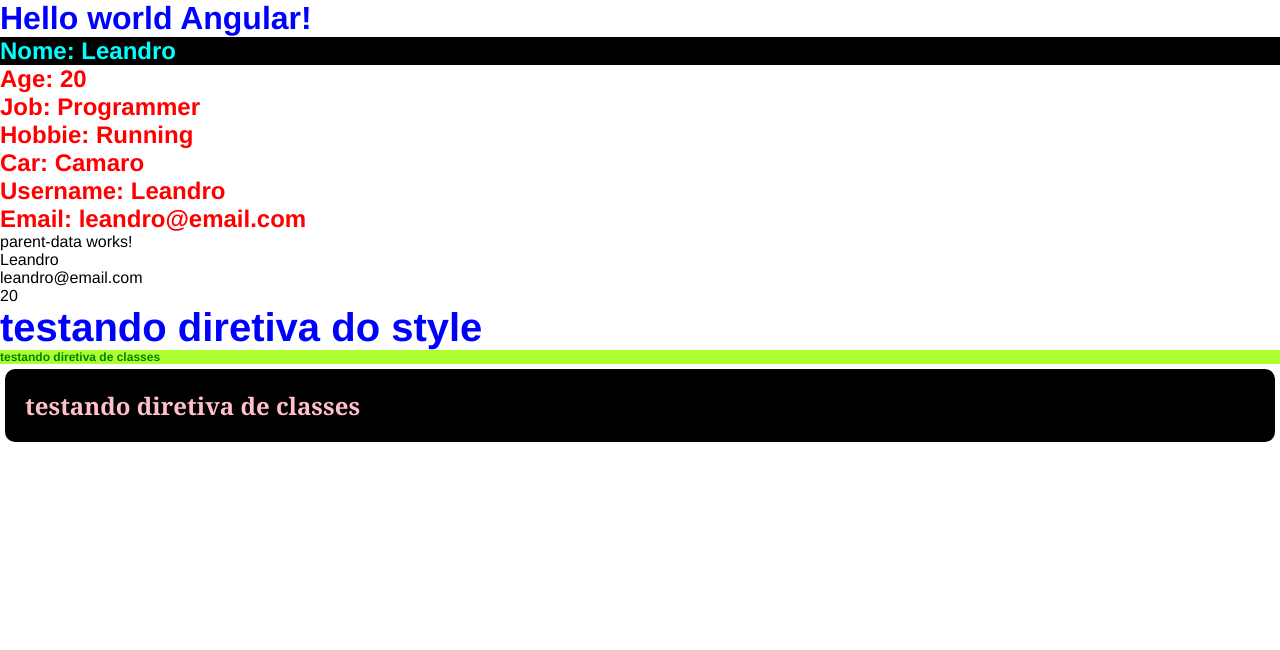
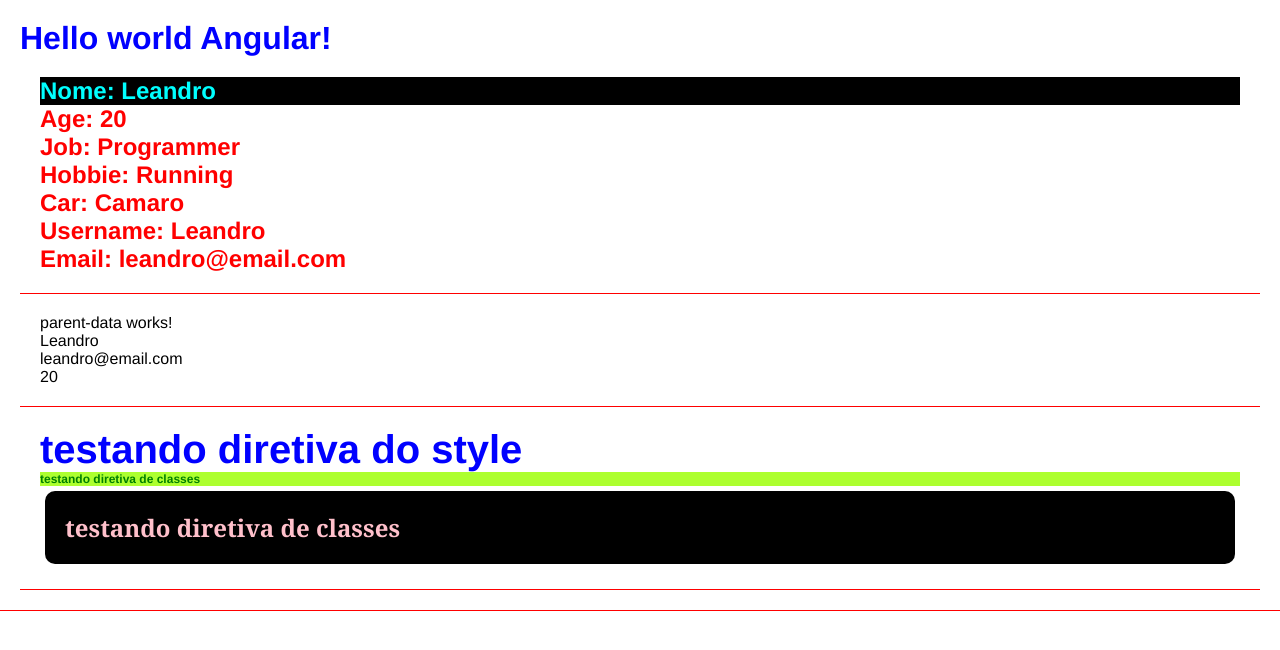
Before and after one commit to MartiniLeandro/Angular_Estudos, an Angular app: page / in a window 1280 px wide. Shown: the top 650 px of the page. Built offline with nearby package versions, Linux system fonts and the light colour scheme.

Commit message:
ajeitando o html por aula

```diff
--- a/src/app/app.html
+++ b/src/app/app.html
@@ -1,4 +1,6 @@
-<h1>Hello world Angular!</h1>
-<app-first-component [userName]="userName" [data]="userData"></app-first-component>
-<app-parent-data [name]="userName" [userData] ="userData"></app-parent-data>
-<app-directives></app-directives>
+<div class="class">
+    <h1>Hello world Angular!</h1>
+    <app-first-component [userName]="userName" [data]="userData"></app-first-component>
+    <app-parent-data [name]="userName" [userData] ="userData"></app-parent-data>
+    <app-directives></app-directives>
+</div>
--- a/src/app/components/directives/directives.html
+++ b/src/app/components/directives/directives.html
@@ -1,3 +1,5 @@
-<h2 [ngStyle]="{'font-size': 40 +'px',color: color}">testando diretiva do style</h2>
-<h2 [ngClass]="classes">testando diretiva de classes</h2>
-<h2 [ngClass]="class">testando diretiva de classes</h2>
+<div class="class">
+    <h2 [ngStyle]="{'font-size': 40 +'px',color: color}">testando diretiva do style</h2>
+    <h2 [ngClass]="classes">testando diretiva de classes</h2>
+    <h2 [ngClass]="class">testando diretiva de classes</h2>
+</div>
--- a/src/app/components/first-component/first-component.html
+++ b/src/app/components/first-component/first-component.html
@@ -1,3 +1,4 @@
+<div class="class">
     <h2 class="title">Nome: {{name}}</h2>
     <h2>Age: {{age}}</h2>
     <h2>Job: {{job}}</h2>
@@ -5,3 +6,4 @@
     <h2>Car: {{car.name}}</h2>
     <h2>Username: {{userName}}</h2>
     <h2>Email: {{data.email}}</h2>
+</div>
--- /dev/null
+++ b/src/app/components/if-render/if-render.html
@@ -0,0 +1,3 @@
+<div class="class">
+    <p>if-render works!</p>
+</div>
--- a/src/app/components/parent-data/parent-data.html
+++ b/src/app/components/parent-data/parent-data.html
@@ -1,4 +1,6 @@
-<p>parent-data works!</p>
-<p>{{name}}</p>
-<p>{{userData.email}}</p>
-<p>{{userData.idade}}</p>
+<div class="class">
+    <p>parent-data works!</p>
+    <p>{{name}}</p>
+    <p>{{userData.email}}</p>
+    <p>{{userData.idade}}</p>
+</div>
--- a/src/styles.css
+++ b/src/styles.css
@@ -3,3 +3,12 @@
     padding: 0;
     font-family: Helvetica;
 }
+
+body{
+    margin-bottom: 500px;
+}
+
+.class{
+    border-bottom: 1px red solid;
+    padding: 20px;
+}
```
Also changed, not shown: src/app/components/if-render/if-render.ts (added, +11 -0 lines), src/app/components/if-render/if-render.css (added), 1 other file (tests, documents, lock files or other folders). Lines whose indentation alone changed are shown as unchanged.
